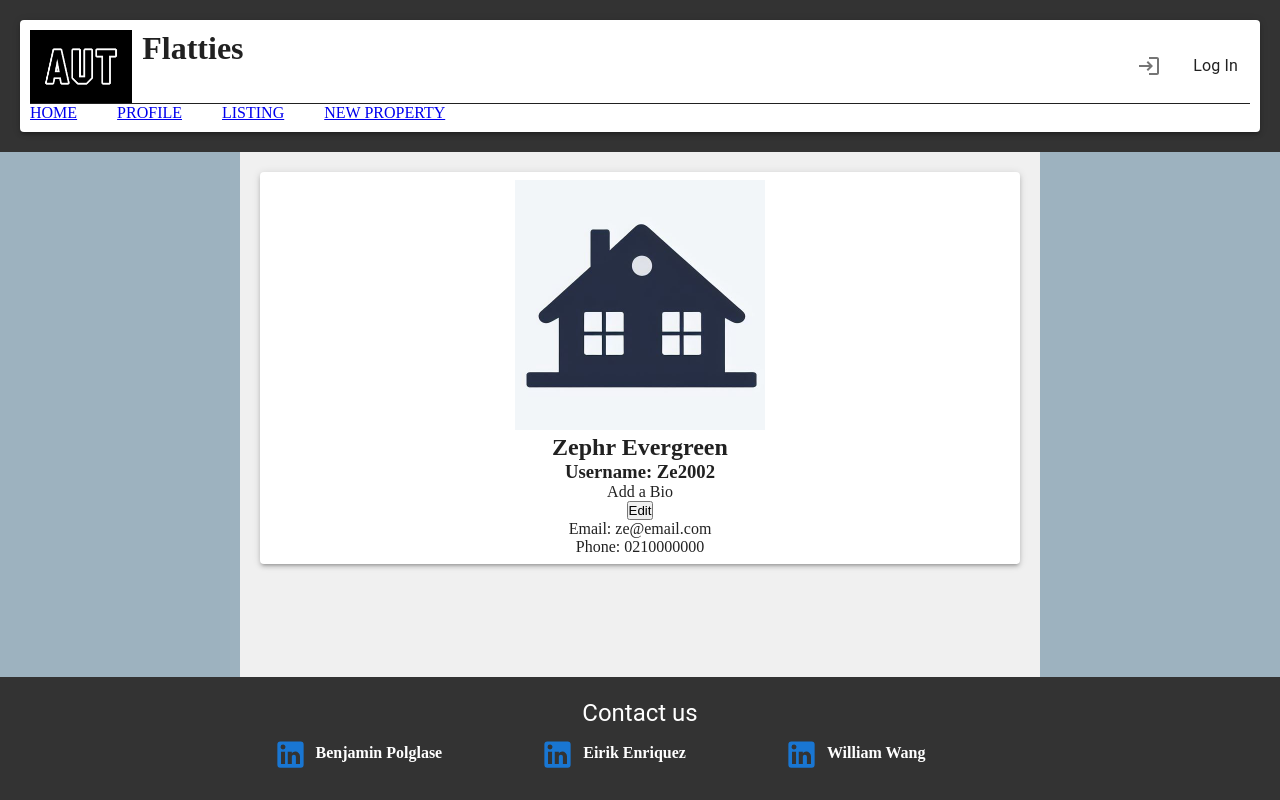
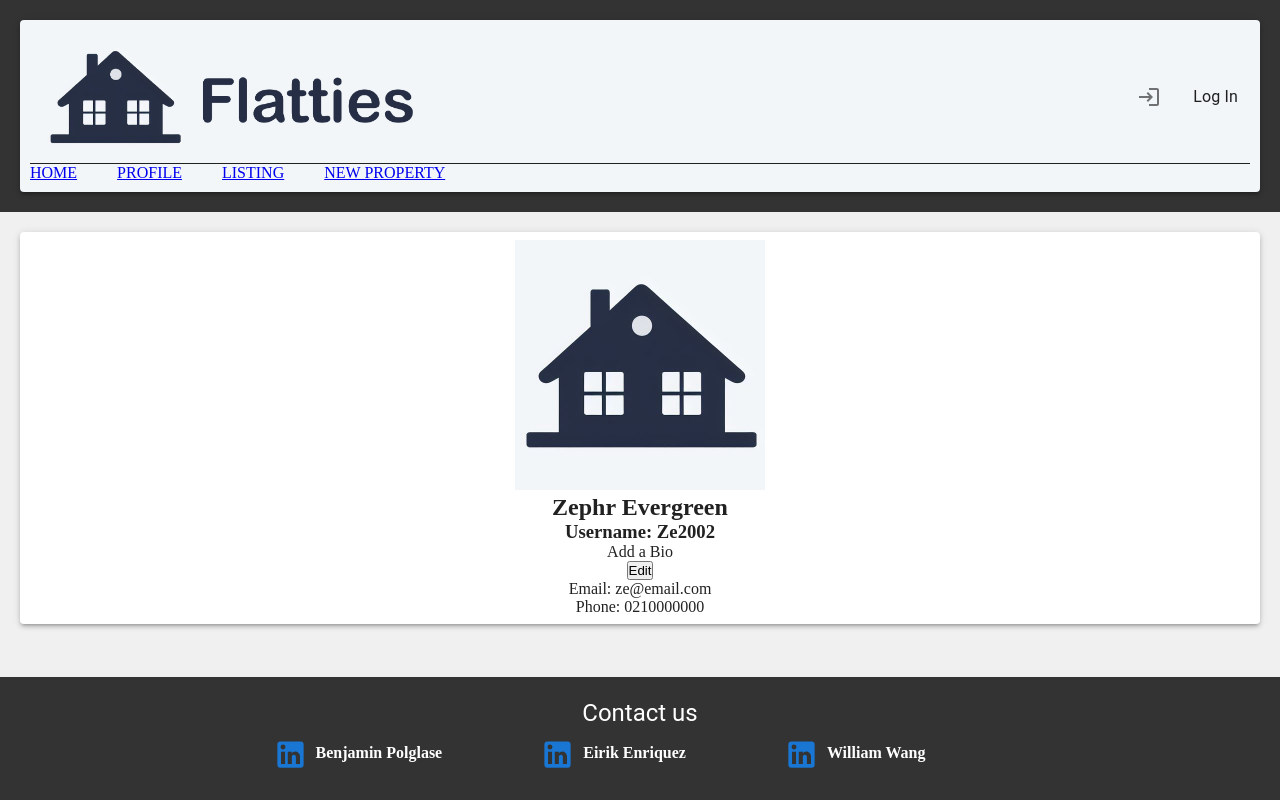
Before and after one commit to Puddle-Dev/Flatties, a React (Create React App) app in the folder flatties-frontend/: page /profile in a window 1280 px wide. Built offline with nearby package versions, Linux system fonts and the light colour scheme.

Commit message:
change the <main> width

```diff
--- a/flatties-frontend/src/components/layout/Layout.css
+++ b/flatties-frontend/src/components/layout/Layout.css
@@ -20,6 +20,8 @@ header, footer {
 header {
   background-color: #333333;
   color: #FFFFFF;
+  /*color: #F2F6F9;*/
+
 }
 main {
   /* min-height: 100vh; */
@@ -28,8 +30,9 @@ main {
   /* border: 2px dashed red; */
   background-color: #F0F0F0;
   color: #333333;
-  max-width: 120vh;
-  min-width: 100vh;
+  width: 100%;
+  /*max-width: 120vh;*/
+  /*min-width: 100vh;*/
   margin-left: auto;
   margin-right: auto;
 }
--- a/flatties-frontend/src/components/layout/footer/Footer.tsx
+++ b/flatties-frontend/src/components/layout/footer/Footer.tsx
@@ -1,5 +1,5 @@
 import React from "react";
-import { Typography, Link, Tab, IconButton } from "@mui/material";
+import { Typography, Tab, IconButton } from "@mui/material";
 import LinkedInIcon from '@mui/icons-material/LinkedIn';
 
 function Footer() {
--- a/flatties-frontend/src/components/layout/navBar/NavBar.tsx
+++ b/flatties-frontend/src/components/layout/navBar/NavBar.tsx
@@ -1,6 +1,6 @@
 import React, { useState } from "react";
-import LOGO from "../../../assets/images/AUT-logo-block.jpg";
-import { Avatar, Stack, Paper, IconButton, ListItemIcon, Typography } from "@mui/material";
+import LOGO from "../../../assets/images/flatties-long.png";
+import { Stack, Paper, IconButton, ListItemIcon, Typography } from "@mui/material";
 import LoginIcon from '@mui/icons-material/Login';
 import { Link, NavLink } from "react-router-dom";
 import LoginModal from "../login/Login"; // Import the LoginModal component
@@ -17,7 +17,7 @@ function NavBar() {
   };
 
   return (
-    <Paper elevation={3} square={false} style={{ padding: "10px" }}>
+    <Paper elevation={3} square={false} style={{ padding: "10px", backgroundColor:"#F2F6F9"}}>
       <Stack className="Container" direction="column">
         <Stack className="Container-top" direction="row" borderBottom={1} justifyContent={"space-between"}>
           {/* top-left part */}
@@ -26,13 +26,12 @@ function NavBar() {
               src={LOGO}
               alt="LOGO"
               style={{
-                width: "20%",
+                // width: "20%",
                 maxWidth: "400px",
                 height: "auto",
                 marginRight: "10px",
               }}
             />
-            <h1>Flatties</h1>
           </Stack>
           {/* top-right part */}
           <Stack className="Container-right" direction="row-reverse" spacing={2}>
```
